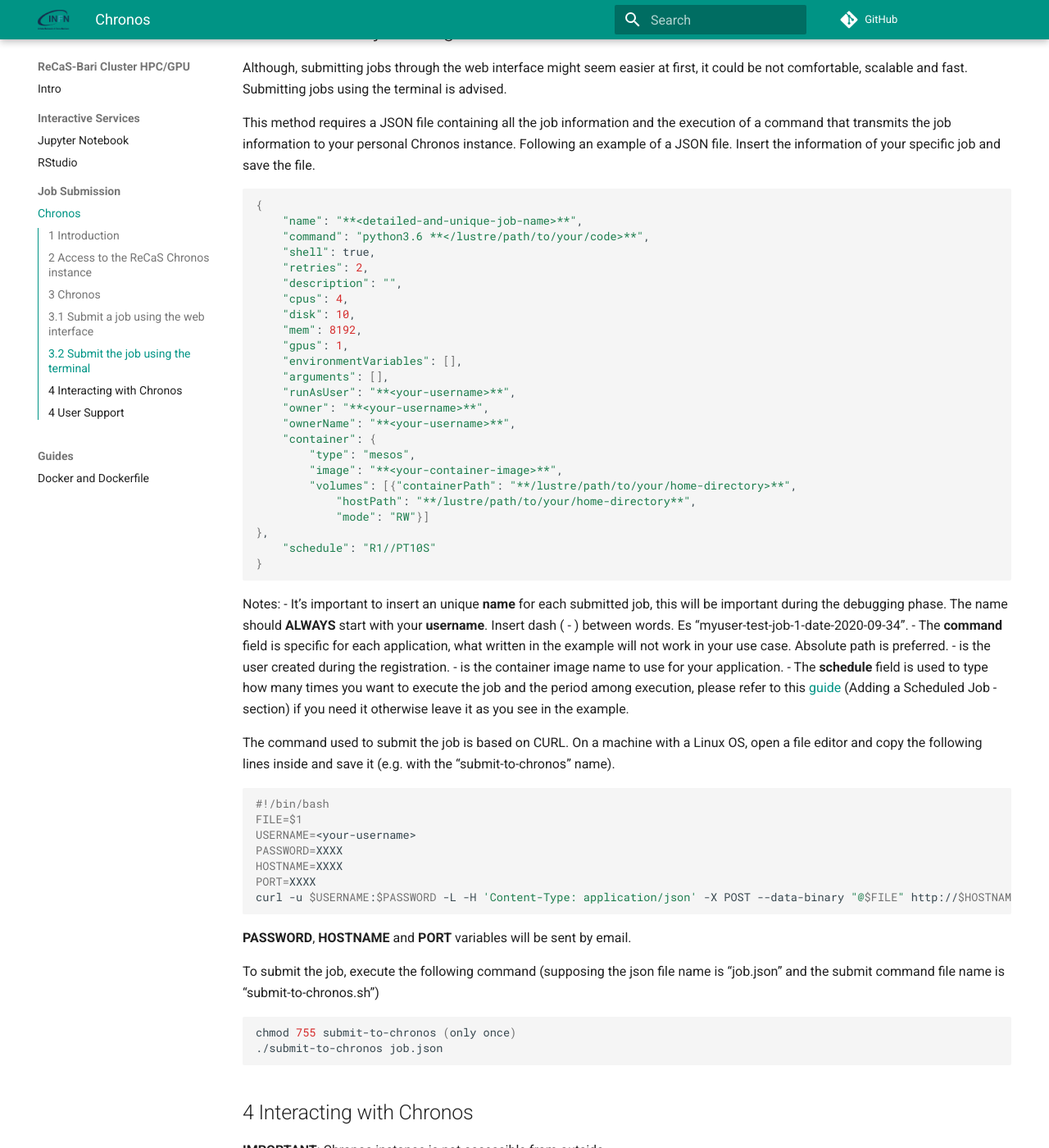
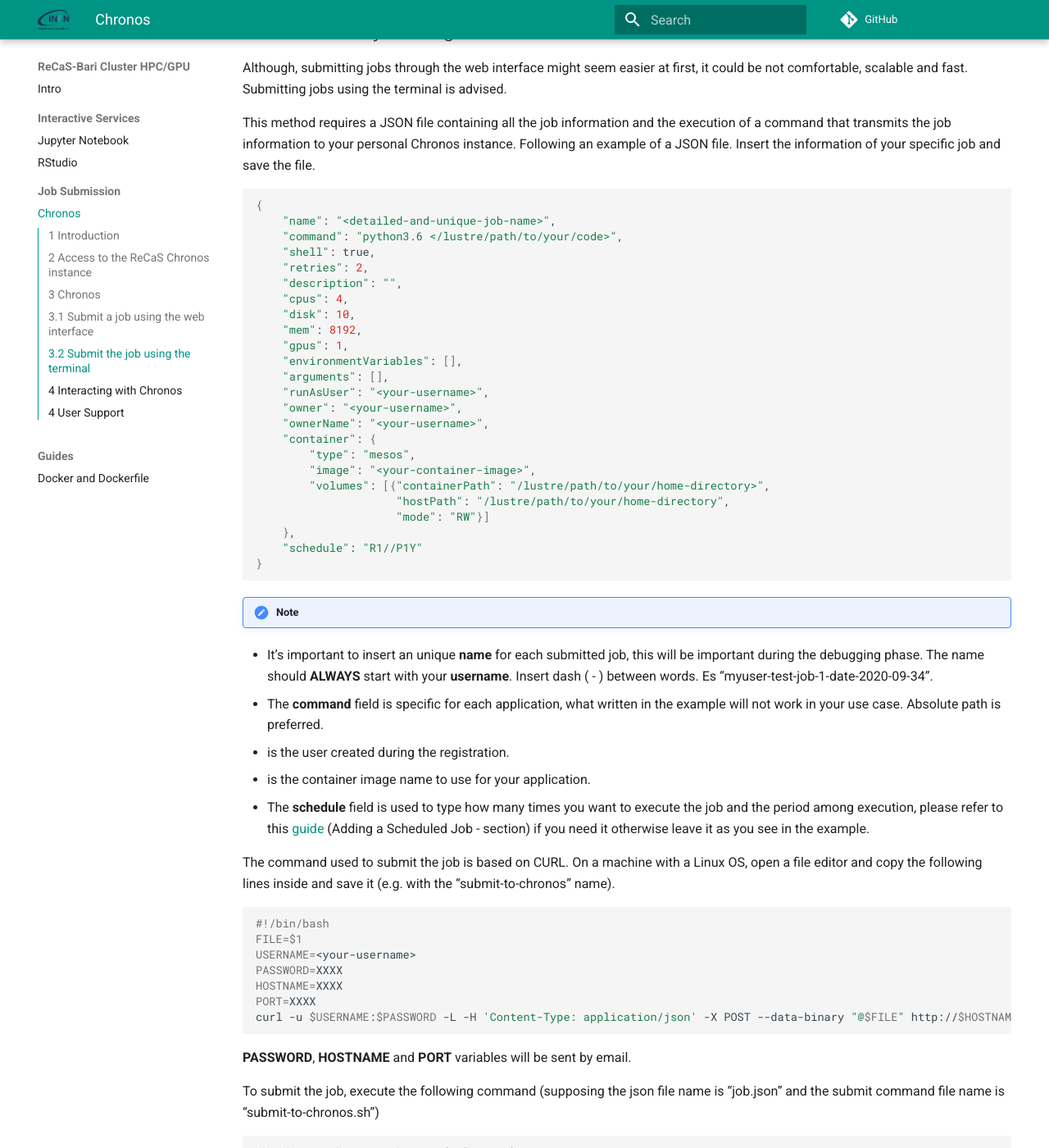
Before and after one commit to jvino/cluster-hpc-gpu-guides, an MkDocs documentation site: the page built from docs/job_submission/chronos.md, in a window 1280 px wide and 1400 px high, scrolled down 2448 px. Shown: the whole window at 82% size. Built offline with MkDocs 1.6.1 and Material for MkDocs 9.7.7, drawn with Linux system fonts in a browser that asks for light colours; comment, search, counter and statistics services are not loaded.

Commit message:
first draft chronos

````diff
--- a/docs/job_submission/chronos.md
+++ b/docs/job_submission/chronos.md
@@ -59,8 +59,8 @@
 
 ```bash
 {
-	"name": "**<detailed-and-unique-job-name>**",
-	"command": "python3.6 **</lustre/path/to/your/code>**",
+	"name": "<detailed-and-unique-job-name>",
+	"command": "python3.6 </lustre/path/to/your/code>",
 	"shell": true,
 	"retries": 2,
 	"description": "",
@@ -70,21 +70,21 @@
 	"gpus": 1,
 	"environmentVariables": [],
 	"arguments": [],
-	"runAsUser": "**<your-username>**",
-	"owner": "**<your-username>**",
-	"ownerName": "**<your-username>**",
+	"runAsUser": "<your-username>",
+	"owner": "<your-username>",
+	"ownerName": "<your-username>",
 	"container": {
 		"type": "mesos",
-		"image": "**<your-container-image>**",
-		"volumes": [{"containerPath": "**/lustre/path/to/your/home-directory>**",
-			"hostPath": "**/lustre/path/to/your/home-directory**",
-			"mode": "RW"}]
-},
-	"schedule": "R1//PT10S"
+		"image": "<your-container-image>",
+		"volumes": [{"containerPath": "/lustre/path/to/your/home-directory>",
+			         "hostPath": "/lustre/path/to/your/home-directory",
+             		 "mode": "RW"}]
+    },
+	"schedule": "R1//P1Y"
 }
 ```
 
-Notes:
+!!! note
 - It’s important to insert an unique **name** for each submitted job, this will be important during the debugging phase. The name should **ALWAYS** start with your **username**. Insert dash ( - ) between words. Es “myuser-test-job-1-date-2020-09-34”.
 - The **command** field is specific for each application, what written in the example will not work in your use case. Absolute path is preferred.
 - **<your-username>** is the user created during the registration.
````
